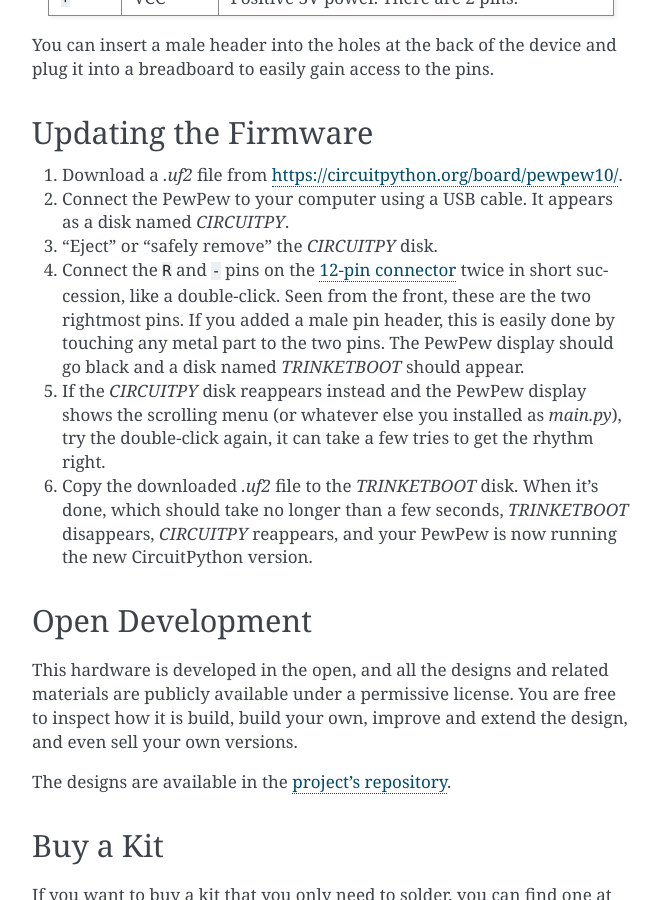
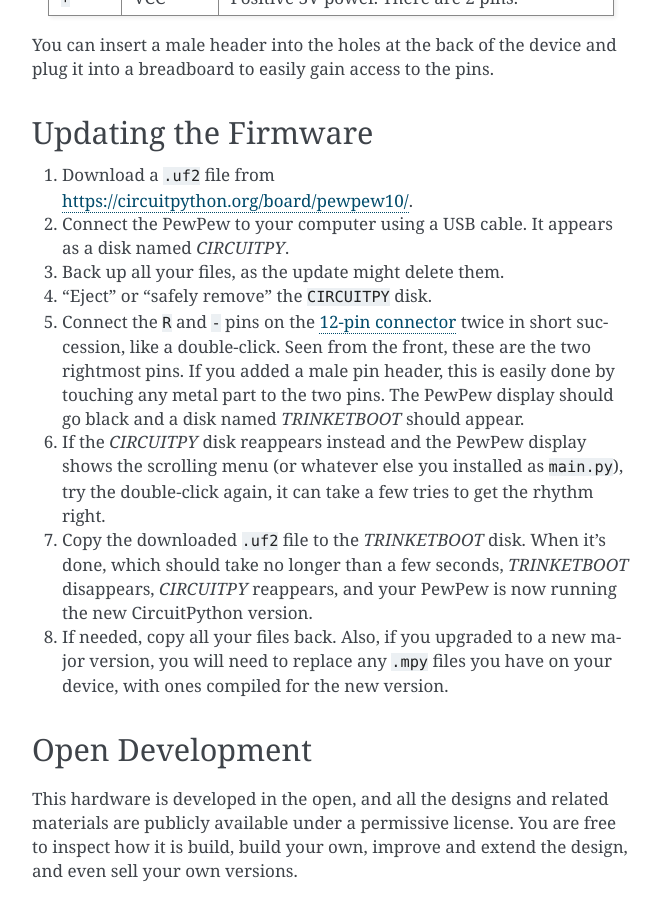
Before and after one commit to pypewpew/pewpew, a Sphinx documentation site: the page built from docs/pewpew10/hardware.rst, in a window 1280 px wide and 900 px high, scrolled down 1039 px. Shown: the whole window, without its empty margins (450-1111 px from the left). Built offline with Sphinx 7.4.7, drawn with Linux system fonts in a browser that asks for light colours.

Commit message:
More details about updating
improve formatting
mention backups
mention updating .mpy files

```diff
--- a/docs/pewpew10/hardware.rst
+++ b/docs/pewpew10/hardware.rst
@@ -64,22 +64,26 @@
 Updating the Firmware
 =====================
 
-1. Download a *.uf2* file from https://circuitpython.org/board/pewpew10/.
+1. Download a ``.uf2`` file from `https://circuitpython.org/board/pewpew10/ <https://circuitpython.org/board/pewpew10/>`_.
 2. Connect the PewPew to your computer using a USB cable. It appears as a disk
    named *CIRCUITPY*.
-3. “Eject” or “safely remove” the *CIRCUITPY* disk.
-4. Connect the ``R`` and ``-`` pins on the :ref:`12-pin connector
+3. Back up all your files, as the update might delete them.
+4. "Eject" or "safely remove" the ``CIRCUITPY`` disk.
+5. Connect the ``R`` and ``-`` pins on the :ref:`12-pin connector
    <12-pin-connector>` twice in short succession, like a double-click. Seen from
    the front, these are the two rightmost pins. If you added a male pin header,
    this is easily done by touching any metal part to the two pins. The PewPew
    display should go black and a disk named *TRINKETBOOT* should appear.
-5. If the *CIRCUITPY* disk reappears instead and the PewPew display shows the
-   scrolling menu (or whatever else you installed as *main.py*), try the
+6. If the *CIRCUITPY* disk reappears instead and the PewPew display shows the
+   scrolling menu (or whatever else you installed as ``main.py``), try the
    double-click again, it can take a few tries to get the rhythm right.
-6. Copy the downloaded *.uf2* file to the *TRINKETBOOT* disk. When it’s done,
+7. Copy the downloaded ``.uf2`` file to the *TRINKETBOOT* disk. When it’s done,
    which should take no longer than a few seconds, *TRINKETBOOT* disappears,
    *CIRCUITPY* reappears, and your PewPew is now running the new CircuitPython
    version.
+8. If needed, copy all your files back. Also, if you upgraded to a new major
+   version, you will need to replace any ``.mpy`` files you have on your device,
+   with ones compiled for the new version.
 
 
 Open Development
@@ -91,7 +95,7 @@
 even sell your own versions.
 
 The designs are available in the
-`project's repository <https://github.com/deshipu/pewpew>`_.
+`project's repository <https://github.com/pewpew-game>`_.
 
 
 Buy a Kit
```
